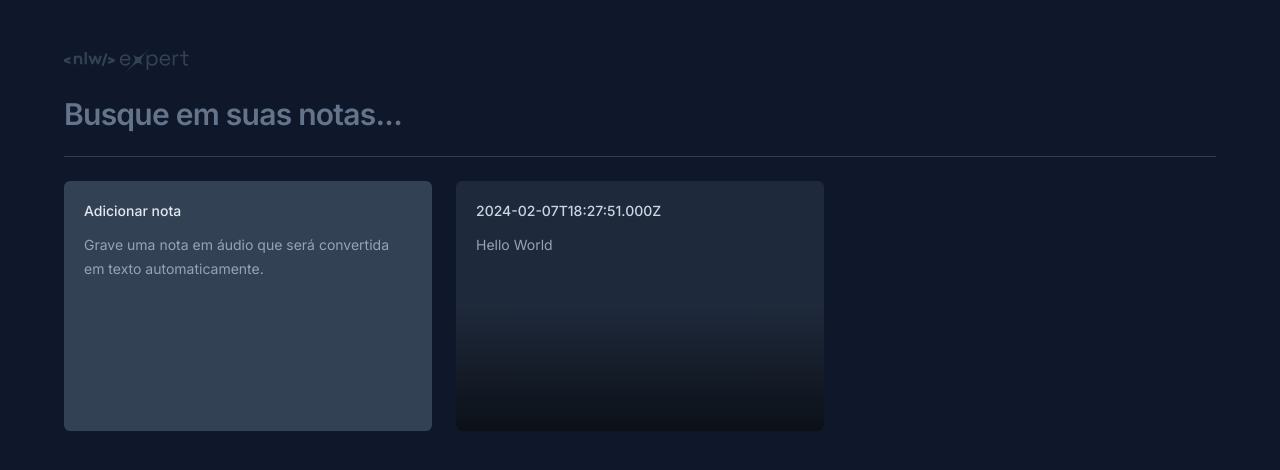
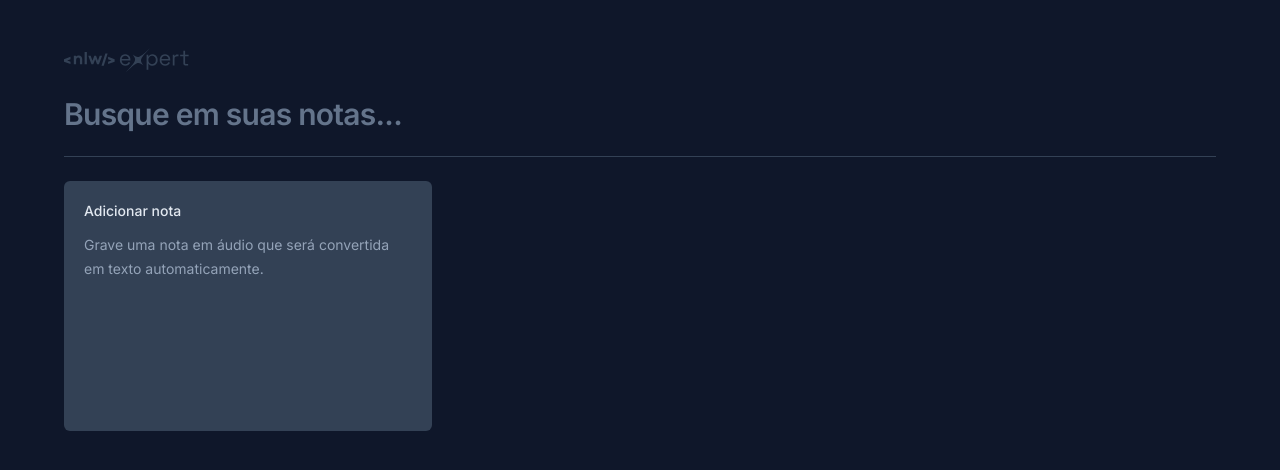
Before and after one commit to Samuelfjr/nlw-expert-notes, a React (Vite) app: page / in a window 1280 px wide. Shown: the top 470 px of the page. Built offline with nearby package versions, Linux system fonts and the light colour scheme.

Commit message:
refactor: Melhora Aplicação

```diff
--- a/src/app.tsx
+++ b/src/app.tsx
@@ -1,8 +1,27 @@
+import { useState } from "react";
 import logo from "./assets/logo-nlw-expert.svg";
 import { NewNoteCart } from "./components/new-note-card";
 import { NoteCard } from "./components/note-card";
 
+interface Note {
+  id: string;
+  date: Date;
+  content: string;
+}
+
 export function App() {
+  const [notes, setNotes] = useState<Note[]>([]);
+
+  function onNoteCreated(content: string) {
+    const newNote = {
+      id: crypto.randomUUID(),
+      date: new Date(),
+      content,
+    };
+
+    setNotes([newNote, ...notes]);
+  }
+
   return (
     <div className="max-w-6xl mx-auto my-12 space-y-6">
       <img src={logo} alt="NLW Experts" />
@@ -18,13 +37,11 @@
       <div className="h-px bg-slate-700" />
 
       <div className="grid grid-cols-3 gap-6 auto-rows-[250px]">
-        <NewNoteCart />
-        <NoteCard
-          note={{
-            date: new Date(),
-            content: "Hello World",
-          }}
-        />
+        <NewNoteCart onNoteCreated={onNoteCreated} />
+
+        {notes.map((note) => {
+          return <NoteCard key={note.id} note={note} />;
+        })}
       </div>
     </div>
   );
--- a/src/components/new-note-card.tsx
+++ b/src/components/new-note-card.tsx
@@ -3,7 +3,11 @@
 import { ChangeEvent, FormEvent, useState } from "react";
 import { toast } from "sonner";
 
-export function NewNoteCart() {
+interface NewNoteCartProps {
+  onNoteCreated: (content: string) => void;
+}
+
+export function NewNoteCart({ onNoteCreated }: NewNoteCartProps) {
   const [shouldShowOnboarding, setShouldShowOnboarding] = useState(true);
   const [content, setContent] = useState("");
 
@@ -22,7 +26,7 @@
   function handleSaveNote(event: FormEvent) {
     event.preventDefault();
 
-    console.log(content);
+    onNoteCreated(content);
 
     toast.success("Nota criada com sucesso!");
   }
--- a/src/components/note-card.tsx
+++ b/src/components/note-card.tsx
@@ -15,7 +15,10 @@
     <Dialog.Root>
       <Dialog.Trigger className="relative flex flex-col gap-3 p-5 overflow-hidden text-left rounded-md outline-none bg-slate-800 hover:ring-2 hover:ring-slate-600 focus-visible:ring-2 focus-visible:ring-lime-400">
         <span className="text-sm font-medium text-slate-300">
-          {note.date.toISOString()}
+          {formatDistanceToNow(note.date, {
+            locale: ptBR,
+            addSuffix: true,
+          })}
         </span>
 
         <p className="text-sm leading-6 text-slate-400 ">{note.content}</p>
```
